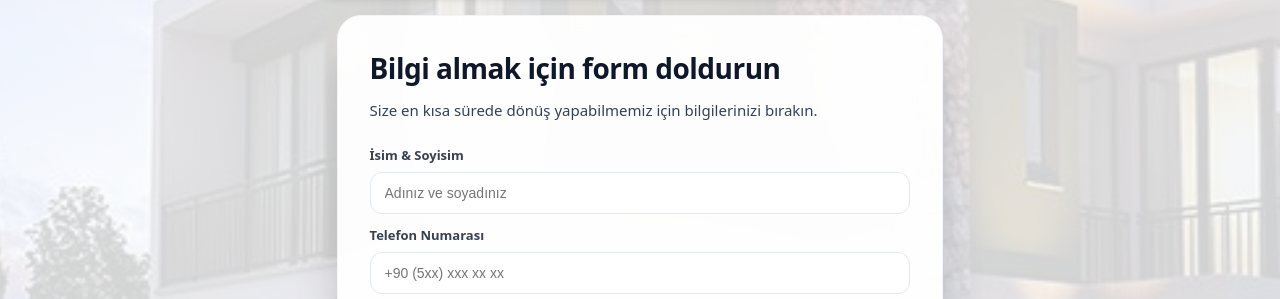
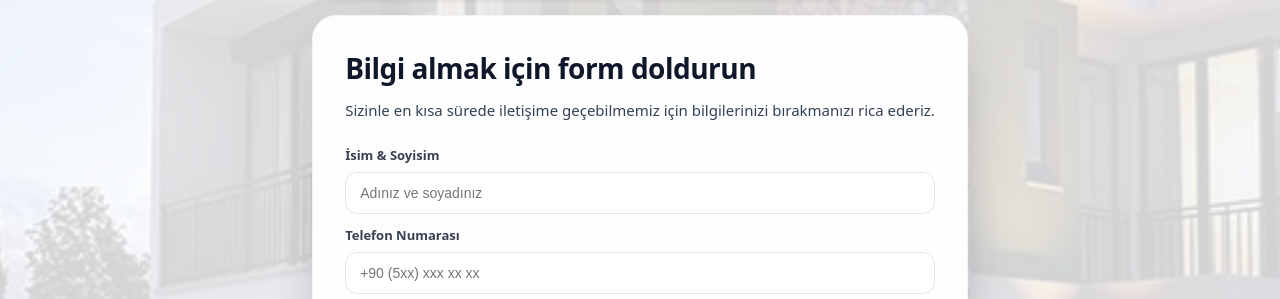
Before and after one commit to CyprusCodes/ozyalcin, a website built with Vite: page index.html in a window 1280 px wide. Shown: the part 501-800 px from the top of the page. Built offline with nearby package versions, Linux system fonts and the light colour scheme.

Commit message:
form sentence update

```diff
--- a/index.html
+++ b/index.html
@@ -211,7 +211,7 @@
         <div class="heroFormTop">
           <h2 class="heroFormTitle">Bilgi almak için form doldurun</h2>
           <p class="muted heroFormSubtitle">
-            Size en kısa sürede dönüş yapabilmemiz için bilgilerinizi bırakın.
+            Sizinle en kısa sürede iletişime geçebilmemiz için bilgilerinizi bırakmanızı rica ederiz.
           </p>
         </div>
 
```
